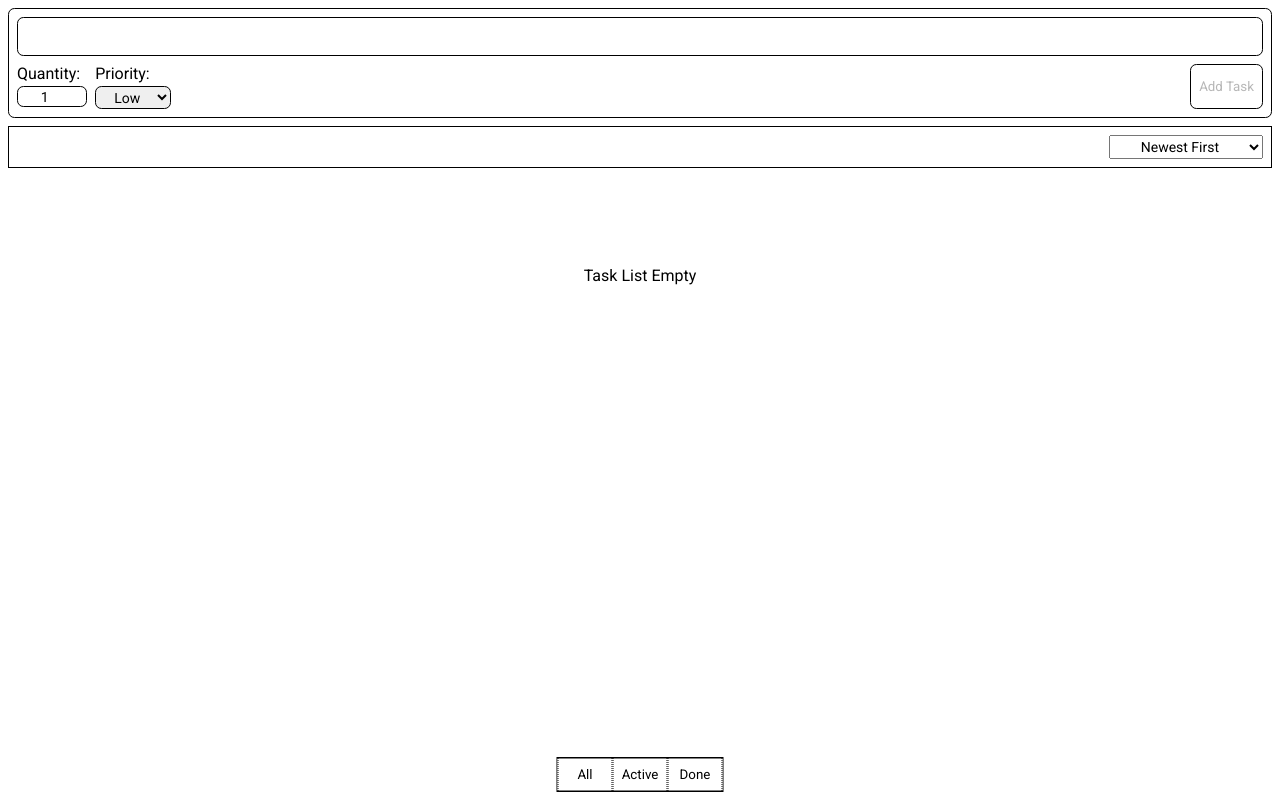
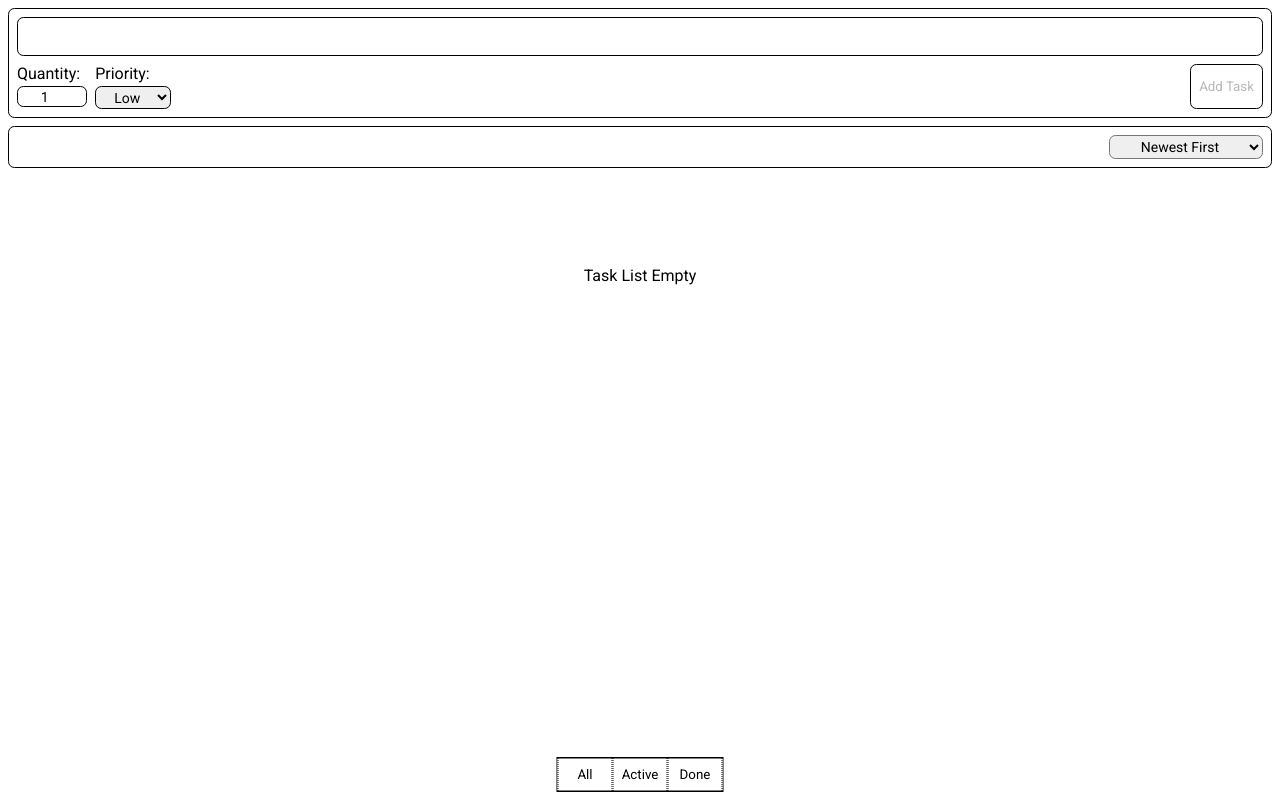
Before and after one commit to dejanpls/pocketlist, a React (Vite) app: page / in a window 1280 px wide. Built offline with nearby package versions, Linux system fonts and the light colour scheme.

Commit message:
style: set border radius on select element

```diff
--- a/src/styles/sortDropdown.css
+++ b/src/styles/sortDropdown.css
@@ -1,5 +1,6 @@
 .options-container {
   border: 1px solid black;
+  border-radius: 0.4rem;
   padding: 0.5rem;
   display: flex;
   justify-content: flex-end;
@@ -9,4 +10,5 @@
   padding: 0.1rem;
   font-size: 14px;
   text-align: center;
+  border-radius: 0.4rem;
 }
```
